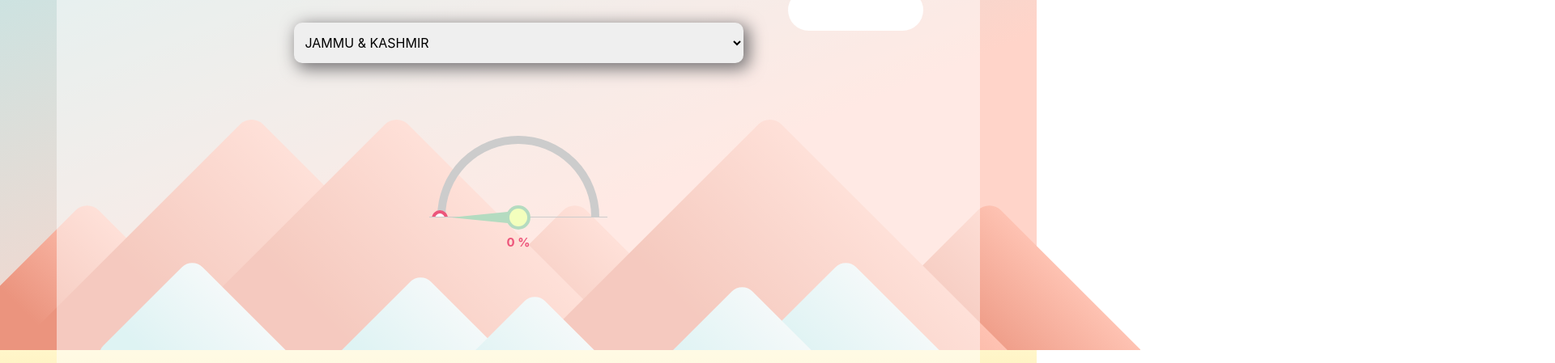
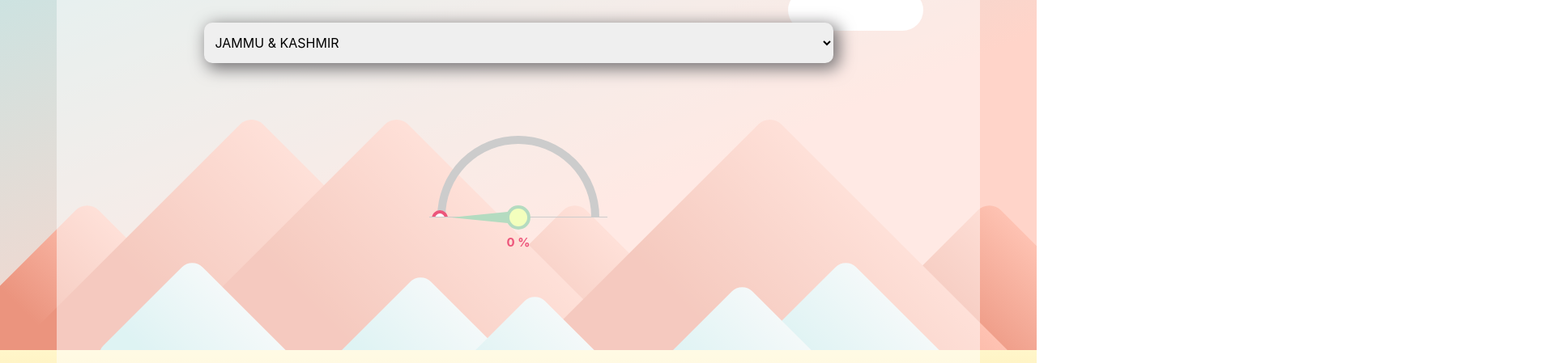
Before and after one commit to ishuanand97/TCS_AQI, a website: page index.html in a window 1280 px wide. Shown: the part 167-616 px from the top of the page at 81% size, 1920 px wide, since content can reach past the window. Drawn offline with nearby package versions, Linux system fonts and the light colour scheme.

Commit message:
corrected viewport error

```diff
--- a/style.css
+++ b/style.css
@@ -1,7 +1,7 @@
 html,
 body {
   max-width: 100%;
-  overflow-x: hidden;
+  overflow: hidden;
   margin: 0px;
   box-sizing: border-box;
 }
@@ -11,6 +11,9 @@ body {
   margin: auto;
   z-index: -1;
   display: block;
+  max-width: 100%;
+  overflow: hidden;
+  margin: 0px;
   width: 100%;
   height: 100vh;
   background: rgb(190, 231, 232);
@@ -323,7 +326,7 @@ width = 1.41 x height(padding-bottom) */
  text-align: center;
 }
 select{
-  width: 50%;
+  width: 70%;
   display: block;
   margin: 15px auto;
   padding: 10px;
```
